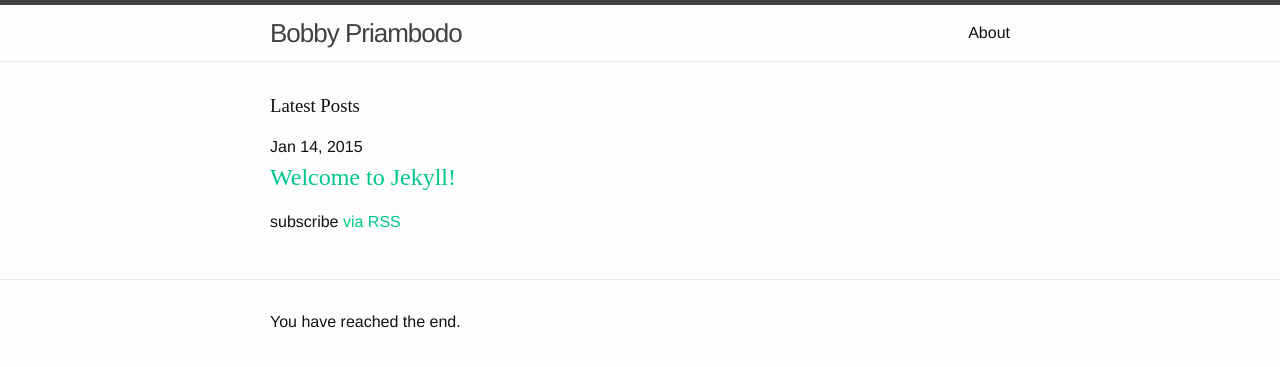
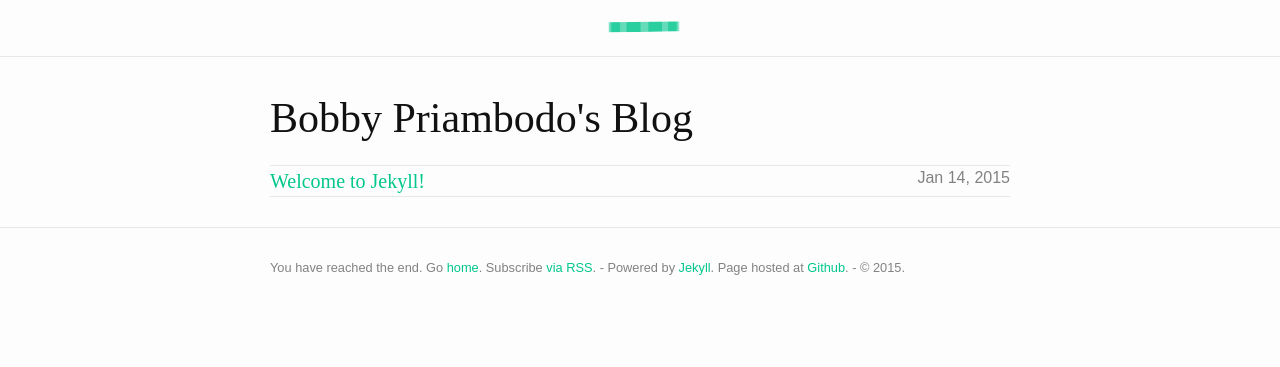
Before and after one commit to bobbypriam/bobbypriambodo.github.io, a Jekyll site: the page built from index.html, in a window 1280 px wide. Shown: the top 367 px of the page. Built offline with Jekyll 4.4.1, drawn with Linux system fonts in a browser that asks for light colours.

Commit message:
Major style change

```diff
--- a/_includes/footer.html
+++ b/_includes/footer.html
@@ -2,7 +2,7 @@
 
   <div class="wrapper">
 
-    <p>You have reached the end.</p>
+    <p>You have reached the end. Go <a href="{{ site.baseurl }}/">home</a>. Subscribe <a href="{{ "/feed.xml" | prepend: site.baseurl }}">via RSS</a>. - Powered by <a href="http://jekyllrb.com">Jekyll</a>. Page hosted at <a href="http://github.com/bobbypriambodo/blog">Github</a>. - &copy; 2015.</p>
 
   </div>
 
--- a/_includes/header.html
+++ b/_includes/header.html
@@ -2,9 +2,19 @@
 
   <div class="wrapper">
 
-    <a class="site-title" href="{{ site.baseurl }}/">{{ site.title }}</a>
+    <div class="container">
+      <div id="carousel">
+        <a class="site-title" href="{{ site.baseurl }}/">
+          <figure></figure>
+          <figure></figure>
+          <figure></figure>
+          <figure></figure>
+          <figure></figure>
+        </a>
+      </div>
+    </div>
 
-    <nav class="site-nav">
+    <!-- <nav class="site-nav">
       <a href="#" class="menu-icon">
         <svg viewBox="0 0 18 15">
           <path fill="#424242" d="M18,1.484c0,0.82-0.665,1.484-1.484,1.484H1.484C0.665,2.969,0,2.304,0,1.484l0,0C0,0.665,0.665,0,1.484,0 h15.031C17.335,0,18,0.665,18,1.484L18,1.484z"/>
@@ -20,7 +30,7 @@
           {% endif %}
         {% endfor %}
       </div>
-    </nav>
+    </nav> -->
 
   </div>
 
--- a/_sass/_base.scss
+++ b/_sass/_base.scss
@@ -21,6 +21,10 @@
     color: $text-color;
     background-color: $background-color;
     -webkit-text-size-adjust: 100%;
+}
+
+p {
+    text-align: justify;
 }
 
 
@@ -82,6 +86,7 @@
 h1, h2, h3, h4, h5, h6 {
     font-family: "Caviar Dreams";
     font-weight: 300;
+    color: $brand-color;
 }
 
 
@@ -122,7 +127,7 @@
     font-size: 15px;
     border: 1px solid $grey-color-light;
     border-radius: 3px;
-    background-color: #eef;
+    background-color: lighten($brand-color, 58%);
 }
 
 code {
@@ -131,7 +136,7 @@
 
 pre {
     padding: 8px 12px;
-    overflow-x: scroll;
+    overflow-x: auto;
 
     > code {
         border: 0;
--- /dev/null
+++ b/_sass/_carousel.scss
@@ -0,0 +1,94 @@
+.container {
+  position: relative;
+  margin: auto;
+  width: 70px;
+  -webkit-perspective: 1100px;
+     -moz-perspective: 1100px;
+       -o-perspective: 1100px;
+          perspective: 1100px;
+}
+
+#carousel {
+  width: 100%;
+  height: 100%;
+  position: absolute;
+  top: 12px;
+  -webkit-transform: translateZ( -100px );
+     -moz-transform: translateZ( -100px );
+       -o-transform: translateZ( -100px );
+          transform: translateZ( -100px );
+  -webkit-transform-style: preserve-3d;
+     -moz-transform-style: preserve-3d;
+       -o-transform-style: preserve-3d;
+          transform-style: preserve-3d;
+  -webkit-transition: -webkit-transform 1s;
+     -moz-transition: -moz-transform 1s;
+       -o-transition: -o-transform 1s;
+          transition: transform 1s;
+  -webkit-animation: rotate 8s linear infinite;
+     -moz-animation: rotate 8s linear infinite;
+       -o-animation: rotate 8s linear infinite;
+            animation: rotate 8s linear infinite;
+}
+
+#carousel figure {
+  display: block;
+  position: absolute;
+  width: 40px;
+  height: 10px;
+  left: 10px;
+  top: 10px;
+  background: #01c78c;
+  opacity: .6;
+}
+
+#carousel figure:nth-child(1) {
+  -webkit-transform: rotateY(   0deg ) translateZ( 35px );
+     -moz-transform: rotateY(   0deg ) translateZ( 35px );
+       -o-transform: rotateY(   0deg ) translateZ( 35px );
+          transform: rotateY(   0deg ) translateZ( 35px );
+}
+#carousel figure:nth-child(2) {
+  -webkit-transform: rotateY(  72deg ) translateZ( 35px );
+     -moz-transform: rotateY(  72deg ) translateZ( 35px );
+       -o-transform: rotateY(  72deg ) translateZ( 35px );
+          transform: rotateY(  72deg ) translateZ( 35px );
+}
+#carousel figure:nth-child(3) {
+  -webkit-transform: rotateY(  144deg ) translateZ( 35px );
+     -moz-transform: rotateY(  144deg ) translateZ( 35px );
+       -o-transform: rotateY(  144deg ) translateZ( 35px );
+          transform: rotateY(  144deg ) translateZ( 35px );
+}
+#carousel figure:nth-child(4) {
+  -webkit-transform: rotateY( 216deg ) translateZ( 35px );
+     -moz-transform: rotateY( 216deg ) translateZ( 35px );
+       -o-transform: rotateY( 216deg ) translateZ( 35px );
+          transform: rotateY( 216deg ) translateZ( 35px );
+}
+#carousel figure:nth-child(5) {
+  -webkit-transform: rotateY( 288deg ) translateZ( 35px );
+     -moz-transform: rotateY( 288deg ) translateZ( 35px );
+       -o-transform: rotateY( 288deg ) translateZ( 35px );
+          transform: rotateY( 288deg ) translateZ( 35px );
+}
+
+@-webkit-keyframes rotate {
+    from { -webkit-transform: rotateY( 0deg ); }
+    to {-webkit-transform: rotateY( 360deg ); }
+}
+
+@-moz-keyframes rotate {
+    from { -moz-transform: rotateY( 0deg ); }
+    to { -moz-transform: rotateY( 360deg ); }
+}
+
+@-o-keyframes rotate {
+    from { -o-transform: rotateY( 0deg ); }
+    to { -o-transform: rotateY( 360deg ); }
+}
+
+@keyframes rotate {
+    from { transform: rotateY( 0deg ); }
+    to { transform: rotateY( 360deg ); }
+}
--- a/_sass/_layout.scss
+++ b/_sass/_layout.scss
@@ -2,7 +2,6 @@
  * Site header
  */
 .site-header {
-    border-top: 5px solid $grey-color-dark;
     border-bottom: 1px solid $grey-color-light;
     min-height: 56px;
 
@@ -86,77 +85,15 @@
     }
 }
 
-
-
 /**
  * Site footer
  */
 .site-footer {
     border-top: 1px solid $grey-color-light;
     padding: $spacing-unit 0;
+    color: $grey-color;
+    font-size: .8em;
 }
-
-.footer-heading {
-    font-size: 18px;
-    margin-bottom: $spacing-unit / 2;
-}
-
-.contact-list,
-.social-media-list {
-    list-style: none;
-    margin-left: 0;
-}
-
-.footer-col-wrapper {
-    font-size: 15px;
-    color: $grey-color;
-    margin-left: -$spacing-unit / 2;
-    @extend %clearfix;
-}
-
-.footer-col {
-    float: left;
-    margin-bottom: $spacing-unit / 2;
-    padding-left: $spacing-unit / 2;
-}
-
-.footer-col-1 {
-    width: -webkit-calc(35% - (#{$spacing-unit} / 2));
-    width:         calc(35% - (#{$spacing-unit} / 2));
-}
-
-.footer-col-2 {
-    width: -webkit-calc(20% - (#{$spacing-unit} / 2));
-    width:         calc(20% - (#{$spacing-unit} / 2));
-}
-
-.footer-col-3 {
-    width: -webkit-calc(45% - (#{$spacing-unit} / 2));
-    width:         calc(45% - (#{$spacing-unit} / 2));
-}
-
-@include media-query($on-laptop) {
-    .footer-col-1,
-    .footer-col-2 {
-        width: -webkit-calc(50% - (#{$spacing-unit} / 2));
-        width:         calc(50% - (#{$spacing-unit} / 2));
-    }
-
-    .footer-col-3 {
-        width: -webkit-calc(100% - (#{$spacing-unit} / 2));
-        width:         calc(100% - (#{$spacing-unit} / 2));
-    }
-}
-
-@include media-query($on-palm) {
-    .footer-col {
-        float: none;
-        width: -webkit-calc(100% - (#{$spacing-unit} / 2));
-        width:         calc(100% - (#{$spacing-unit} / 2));
-    }
-}
-
-
 
 /**
  * Page content
@@ -170,22 +107,34 @@
 }
 
 .post-list {
-    margin-left: 0;
-    list-style: none;
 
-    > li {
-        margin-bottom: $spacing-unit;
+    h1 {
+        color: $text-color;
+        font-size: 42px;
+    }
+    article {
+        border-top: 1px solid $grey-color-light;
+
+        time {
+            color: $grey-color;
+            float: right;
+        }
+
+        h1 {
+            margin: 0 20px 0 0;
+            display: inline-block;
+            font-size: 20px;
+        }
+
+        &:last-child {
+            border-bottom: 1px solid $grey-color-light;
+        }
     }
 }
 
 .post-meta {
     font-size: $small-font-size;
     color: $grey-color;
-}
-
-.post-link {
-    display: block;
-    font-size: 24px;
 }
 
 
@@ -201,7 +150,6 @@
             font-size: 42px;
             letter-spacing: -1px;
             line-height: 1;
-            color: $brand-color;
 
             @include media-query($on-laptop) {
                 font-size: 36px;
--- a/css/main.scss
+++ b/css/main.scss
@@ -6,7 +6,7 @@
 
 
 // Our variables
-$base-font-family: Helvetica, Arial, sans-serif;
+$base-font-family: "Source Sans Pro", Arial, sans-serif;
 $base-font-size:   16px;
 $small-font-size:  $base-font-size * 0.875;
 $base-line-height: 1.5;
@@ -48,5 +48,6 @@
 @import
         "base",
         "layout",
-        "syntax-highlighting"
+        "syntax-highlighting",
+        "carousel"
 ;
--- a/index.html
+++ b/index.html
@@ -2,19 +2,18 @@
 layout: default
 ---
 
-<section>
+<section class="post-list">
+
   <header>
-    <h1>Latest Posts</h1>
+    <h1>Bobby Priambodo's Blog</h1>
   </header>
 
   {% for post in site.posts %}
   <article>
+    <h1>
+      <a class="post-link" href="{{ post.url | prepend: site.baseurl }}">{{ post.title }}</a>
+    </h1>
     <time datetime="{{ post.date | date: "%Y-%m-%d" }}" pubdate>{{ post.date | date: "%b %d, %Y" }}</time>
-    <h2>
-      <a class="post-link" href="{{ post.url | prepend: site.baseurl }}">{{ post.title }}</a>
-    </h2>
   </article>
   {% endfor %}
-
-  <p class="rss-subscribe">subscribe <a href="{{ "/feed.xml" | prepend: site.baseurl }}">via RSS</a></p>
 </section>
```
